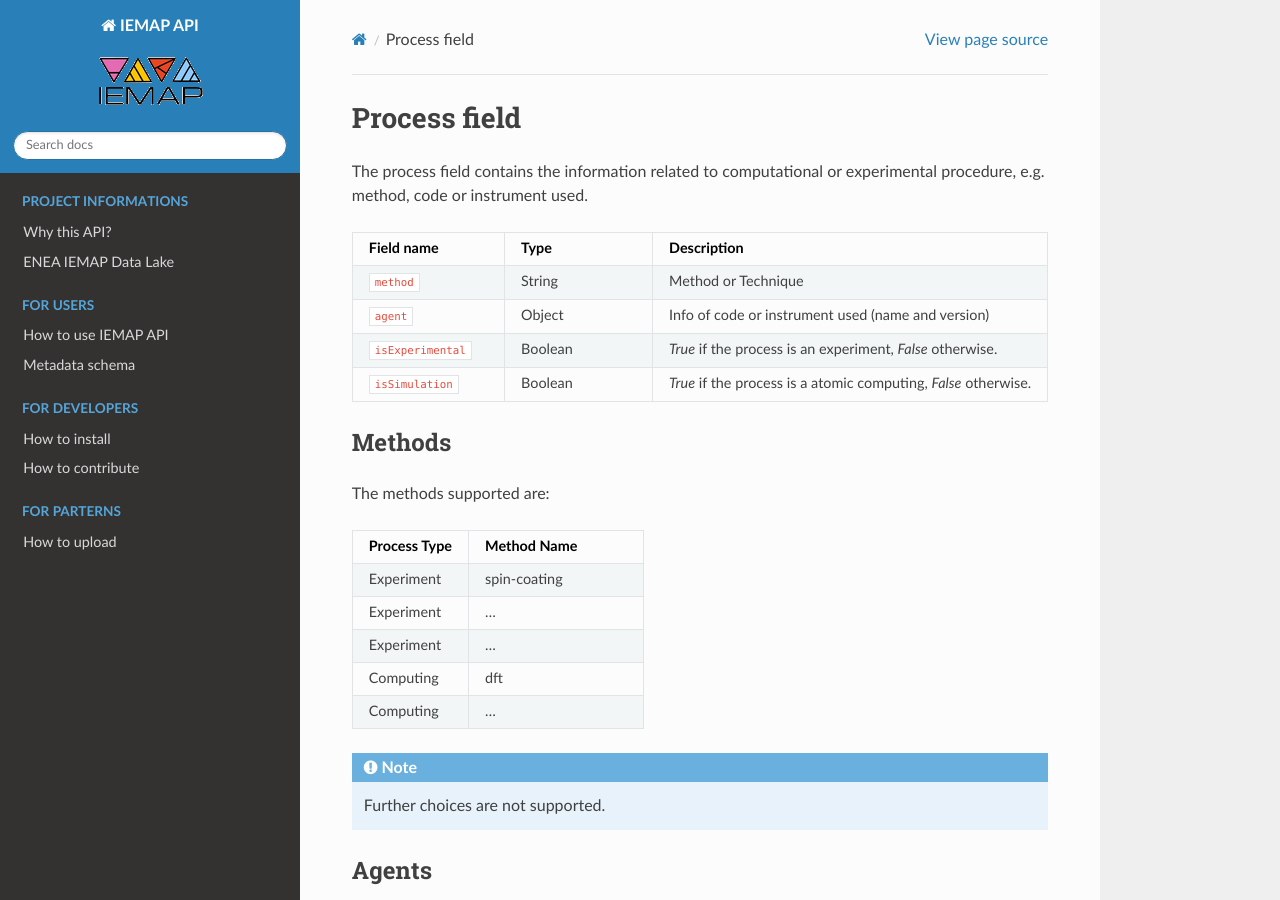
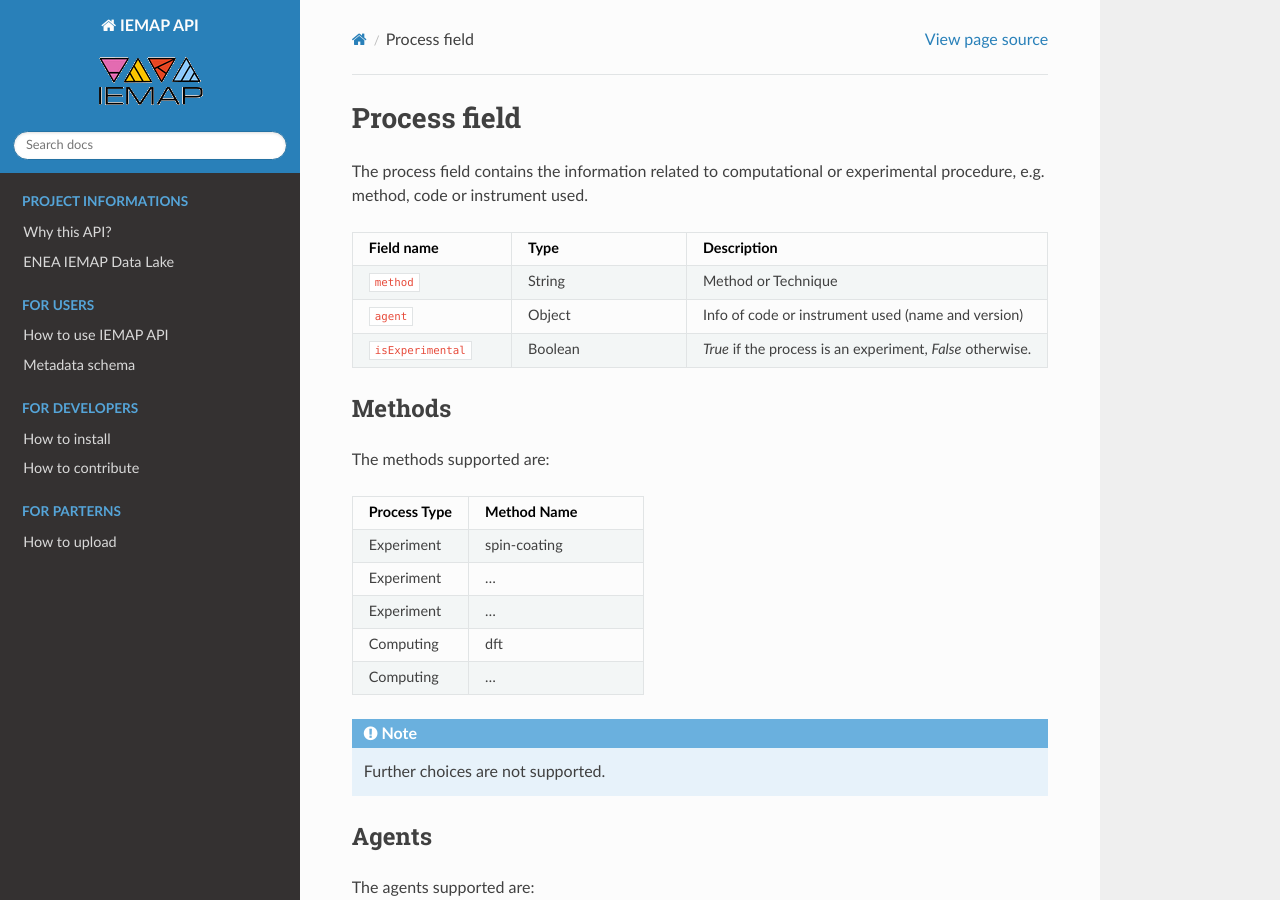
Before and after one commit to ai4mat/iemap-api-docs, a Sphinx documentation site: the page built from docs/process.rst, in a window 1280 px wide and 900 px high. Built offline with Sphinx 7.4.7 and the Read the Docs theme 2.0.0, drawn with Linux system fonts in a browser that asks for light colours; some of the changed text lies outside the part shown.

Commit message:
Update Process Metadata

```diff
--- a/docs/process.rst
+++ b/docs/process.rst
@@ -21,9 +21,6 @@ The process field contains the information related to computational or experimen
  * - ``isExperimental``
    - Boolean
    - *True* if the process is an experiment, *False* otherwise.
- * - ``isSimulation``
-   - Boolean
-   - *True* if the process is a atomic computing, *False* otherwise.
 
 Methods
 -------
@@ -170,8 +167,7 @@ If you need to upload a computational process data that has performed a dft calc
         "name": "Quantum Espresso",
         "version": "6.7"
       },
-      "isExperimental": false,
-      "isSimulation": true
+      "isExperimental": false
     }
   }
 
@@ -186,7 +182,6 @@ If you need to upload an experimental process data that has analyzed a spin coat
         "name": "Spectrophotometer Perkin Elmer lambda 900",
         "version": ""
       },
-      "isExperimental": true,
-      "isSimulation": false
+      "isExperimental": true
     }
   }
```
